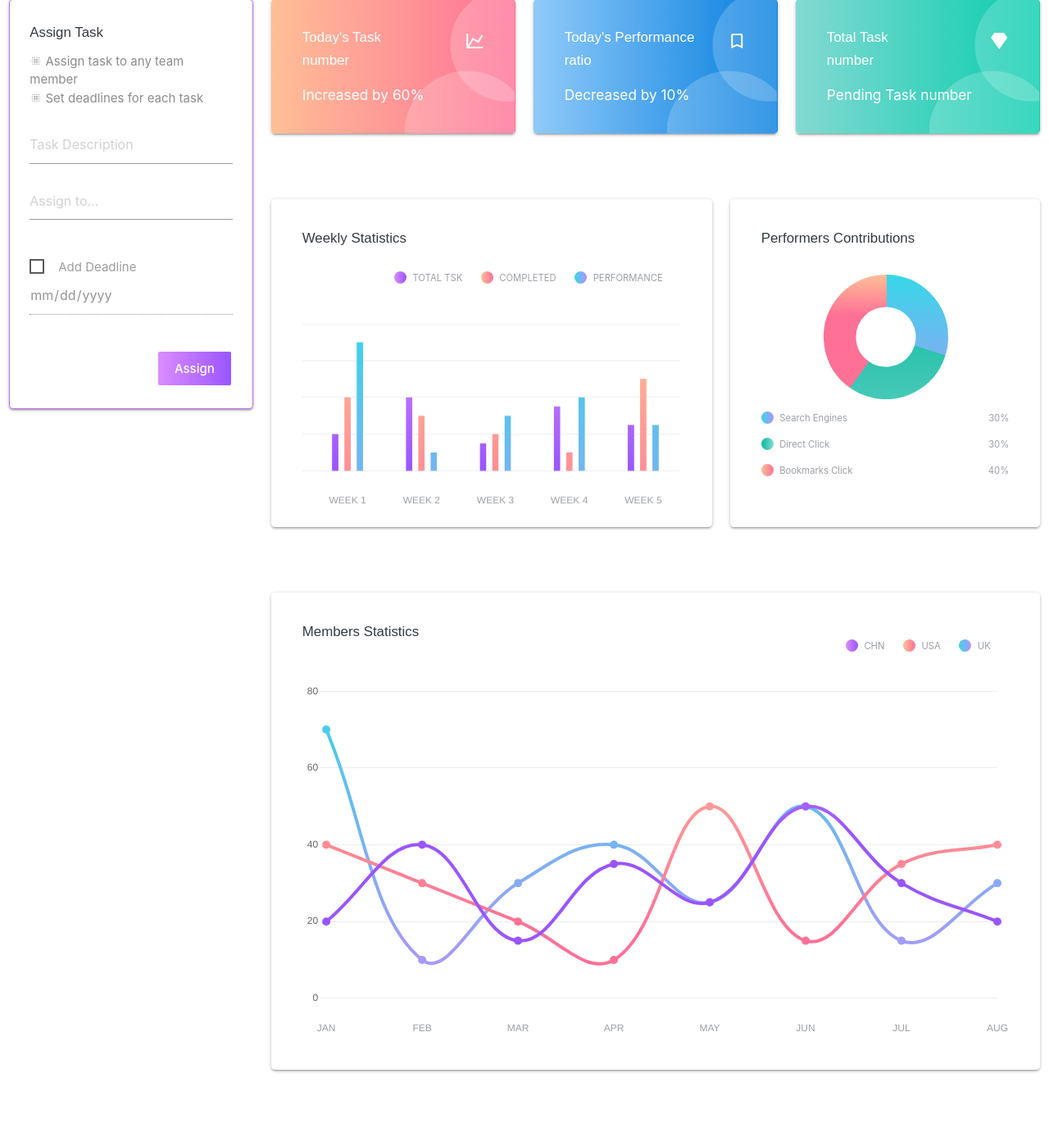
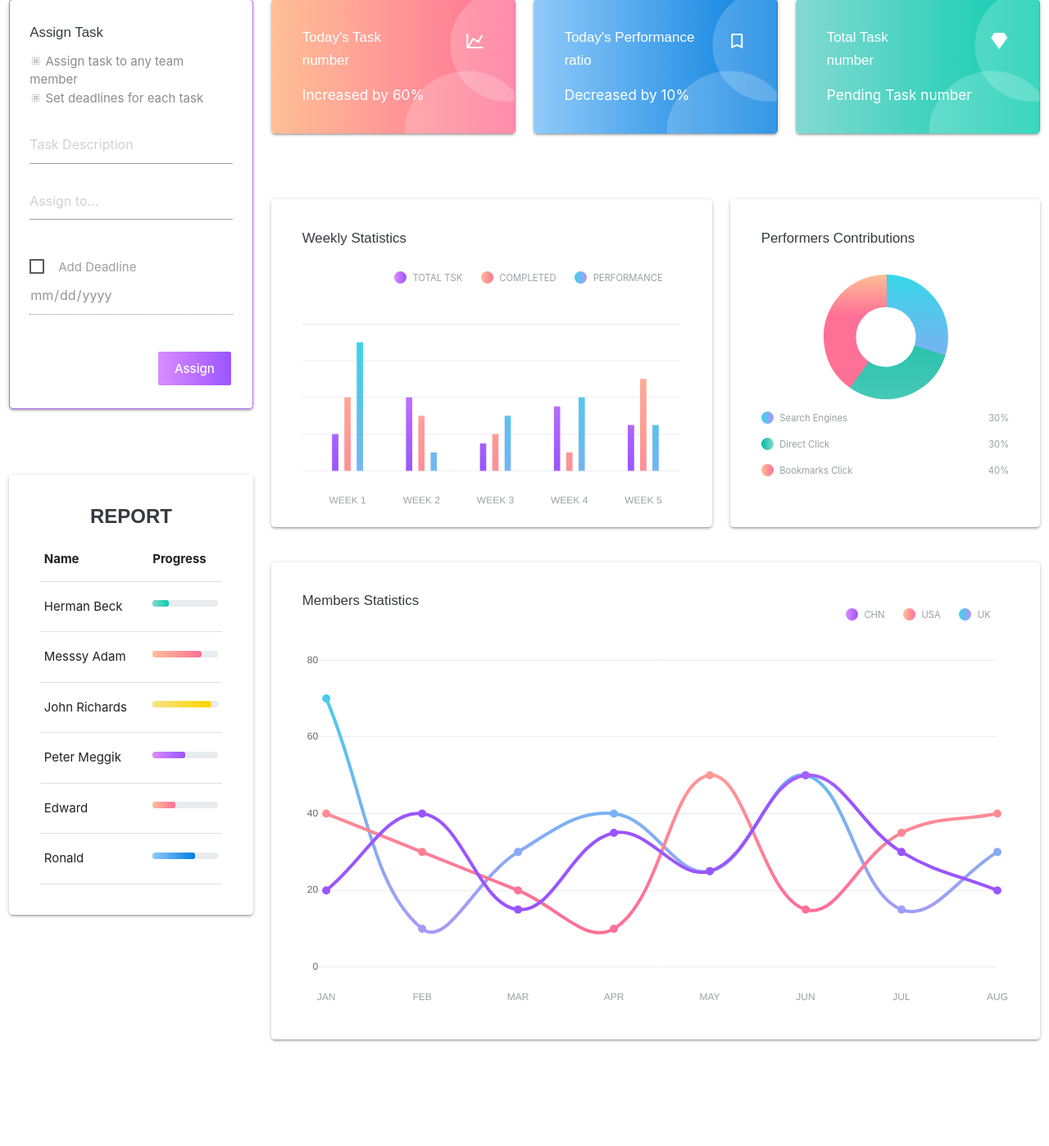
Before and after one commit to abhaydhiman/TEAMoTECH, a Flask app: template templates/main_lobby.html in a window 1280 px wide. Shown: the part 331-1729 px from the top of the page at 82% size. After the commit the page ends 1602 px from the top, so only its background shows below. Run offline with Flask 2, Linux system fonts and the light colour scheme; the template is opened without the code that fills it, so the values that code supplies are empty; some libraries are stand-ins or nearby versions.

Commit message:
Added report section to see progress of team members

```diff
--- a/templates/main_lobby.html
+++ b/templates/main_lobby.html
@@ -71,7 +71,7 @@
                 4-columns-wide on medium screens,
                 12-columns-wide on small screens  -->
             <div class="row">
-                <div class="col s12 m12">
+                <div class="col s12 m12 stretch-card grid-margin">
                     <div class="card large card-outline-primary">
                         <div class="card-content text-gray">
                             <span class="card-title">Assign Task</span>
@@ -88,6 +88,81 @@
                             </p>
                             <input class="mb-4" type="date" id="name2" name="name2" disabled=''/>
                             <input class="input-button bg-gradient-primary mt-4 float-right" type="button" value="Assign">
+                        </div>
+                    </div>
+                </div>
+            </div>
+            <div class="row">
+                <div class="col s12 m12">
+                    <div class="card">
+                        <div class="card-body">
+                            <h4 class="card-title" style="text-align: center; font-weight: 600; font-size: x-large;">REPORT</h4>
+                            <div class="table-responsive">
+                                <table class="table">
+                                    <thead>
+                                        <tr>
+                                            <th> Name </th>
+                                            <th> Progress </th>
+                                        </tr>
+                                    </thead>
+                                    <tbody>
+                                        <tr>
+                                            <td> Herman Beck </td>
+                                            <td>
+                                                <div class="progress">
+                                                    <div class="progress-bar bg-gradient-success" role="progressbar" style="width: 25%"
+                                                        aria-valuenow="25" aria-valuemin="0" aria-valuemax="100"></div>
+                                                </div>
+                                            </td>
+                                        </tr>
+                                        <tr>
+                                            <td> Messsy Adam </td>
+                                            <td>
+                                                <div class="progress">
+                                                    <div class="progress-bar bg-gradient-danger" role="progressbar" style="width: 75%"
+                                                        aria-valuenow="75" aria-valuemin="0" aria-valuemax="100"></div>
+                                                </div>
+                                            </td>
+                                        </tr>
+                                        <tr>
+                                            <td> John Richards </td>
+                                            <td>
+                                                <div class="progress">
+                                                    <div class="progress-bar bg-gradient-warning" role="progressbar" style="width: 90%"
+                                                        aria-valuenow="90" aria-valuemin="0" aria-valuemax="100"></div>
+                                                </div>
+                                            </td>
+                                        </tr>
+                                        <tr>
+                                            <td> Peter Meggik </td>
+                                            <td>
+                                                <div class="progress">
+                                                    <div class="progress-bar bg-gradient-primary" role="progressbar" style="width: 50%"
+                                                        aria-valuenow="50" aria-valuemin="0" aria-valuemax="100"></div>
+                                                </div>
+                                            </td>
+                                        </tr>
+                                        <tr>
+                                            <td> Edward </td>
+                                            <td>
+                                                <div class="progress">
+                                                    <div class="progress-bar bg-gradient-danger" role="progressbar" style="width: 35%"
+                                                        aria-valuenow="35" aria-valuemin="0" aria-valuemax="100"></div>
+                                                </div>
+                                            </td>
+                                        </tr>
+                                        <tr>
+                                            <td> Ronald </td>
+                                            <td>
+                                                <div class="progress">
+                                                    <div class="progress-bar bg-gradient-info" role="progressbar" style="width: 65%"
+                                                        aria-valuenow="65" aria-valuemin="0" aria-valuemax="100"></div>
+                                                </div>
+                                            </td>
+                                        </tr>
+                                    </tbody>
+                                </table>
+                            </div>
                         </div>
                     </div>
                 </div>
@@ -138,7 +213,7 @@
                 </div>
             </div>
             <div class="row">
-                <div class="col s12 m7 stretch-card grid-margin">
+                <div class="col s12 m7 stretch-card">
                     <div class="card medium">
                         <div class="card-body">
                             <div class="clearfix">
@@ -157,7 +232,7 @@
                         </div>
                     </div> -->
                 </div>
-                <div class="col s12 m5 stretch-card grid-margin">
+                <div class="col s12 m5 stretch-card">
                     <div class="card medium">
                         <div class="card-body">
                             <div class="clearfix">
```
